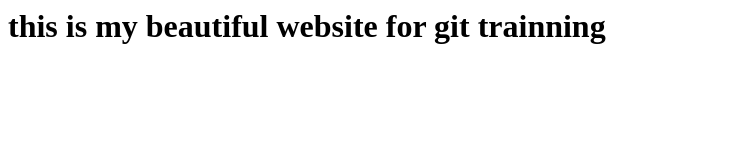
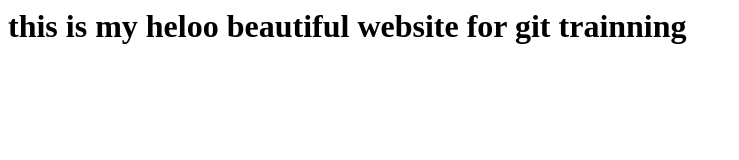
Before and after one commit to barsha93/awesome-repo, a plain HTML site: page index.html in a window 1280 px wide. Shown: the whole page, without its empty margins (0-739 px from the left). Drawn offline with Linux system fonts and the light colour scheme.

Commit message:
change hello index.htnl

```diff
--- a/index.html
+++ b/index.html
@@ -1,4 +1,4 @@
 <html>
 <title>this is my website</title>
-<h1/>this is my beautiful website for git trainning</h1>
+<h1/>this is my heloo beautiful website for git trainning</h1>
 </html>
```
